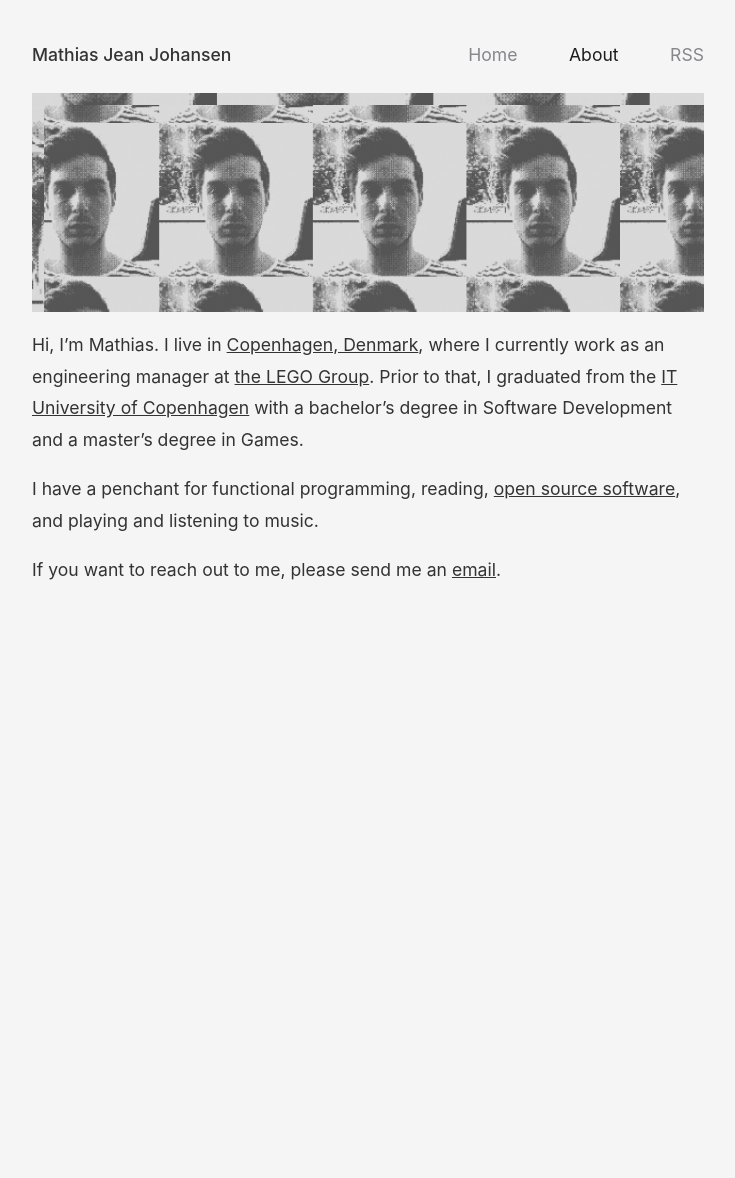
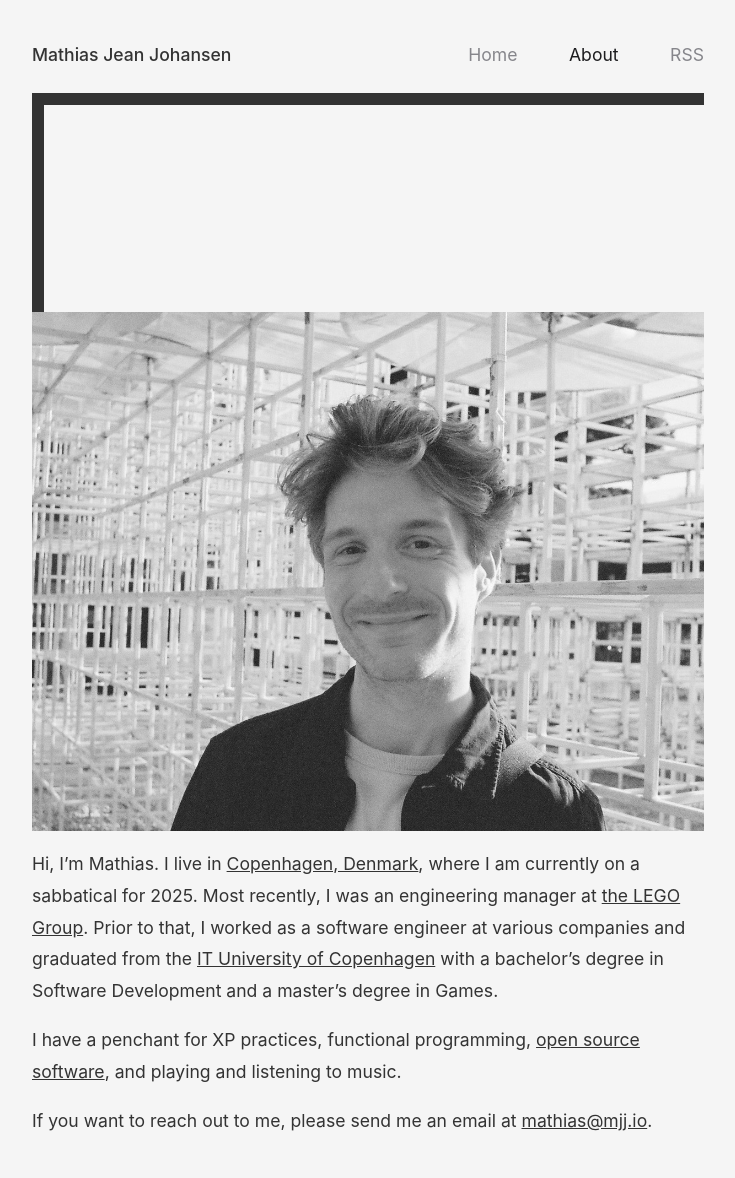
Before and after one commit to majjoha/majjoha.github.io, a Jekyll site: the page built from about/index.md, in a window 1280 px wide. Shown: the whole page, without its empty margins (272-1007 px from the left). Built offline with Jekyll 4.4.1, drawn with Linux system fonts in a browser that asks for light colours; before the commit the page ends 900 px from its top, so only the background shows below that.

Commit message:
Update about page.

```diff
--- a/_layouts/default.html
+++ b/_layouts/default.html
@@ -17,10 +17,6 @@ layout: compress
   <link rel="preconnect" href="https://fonts.googleapis.com">
   <link rel="preconnect" href="https://fonts.gstatic.com" crossorigin>
   <link href="https://fonts.googleapis.com/css2?family=JetBrains+Mono:ital,wght@0,100..800;1,100..800&display=swap" rel="stylesheet">
-  {% if page.layout == "about" %}
-  <link rel="preload" href="/images/me-loop.gif" as="image">
-  <link rel="preload" href="/images/me-border-loop.gif" as="image">
-  {% endif %}
   <link rel="alternate" type="application/rss+xml" title="RSS" href="/rss.xml">
   <link rel="alternate" type="application/atom+xml" title="Atom" href="/atom.xml">
 </head>
--- a/about/index.md
+++ b/about/index.md
@@ -3,14 +3,20 @@ layout: about
 title: "About"
 ---
 
-Hi, I’m Mathias. I live in [Copenhagen,
-Denmark](https://en.m.wikipedia.org/wiki/Copenhagen), where I currently work as
-an engineering manager at [the LEGO Group](https://www.lego.com). Prior to that,
-I graduated from the [IT University of Copenhagen](https://en.itu.dk) with a
-bachelor’s degree in Software Development and a master’s degree in Games.
+<div>
+  <img src="/images/me.png" class="img-with-shadow"/>
+</div>
 
-I have a penchant for functional programming, reading, [open source
+Hi, I'm Mathias. I live in [Copenhagen,
+Denmark](https://en.wikipedia.org/wiki/Copenhagen), where I am currently on a
+sabbatical for 2025. Most recently, I was an engineering manager at [the LEGO
+Group](https://lego.com). Prior to that, I worked as a software engineer at
+various companies and graduated from the [IT University of
+Copenhagen](https://en.itu.dk) with a bachelor's degree in Software Development
+and a master's degree in Games.
+
+I have a penchant for XP practices, functional programming, [open source
 software](https://github.com/majjoha), and playing and listening to music.
 
-If you want to reach out to me, please send me an
-[email](mailto:mathias@mjj.io).
+If you want to reach out to me, please send me an email at
+[mathias@mjj.io](mailto:mathias@mjj.io).
```
Also changed, not shown: images/me-border-loop.gif (deleted), images/me-border.gif (deleted), images/me-loop.gif (deleted), images/me.gif (deleted), images/me.png (added).
